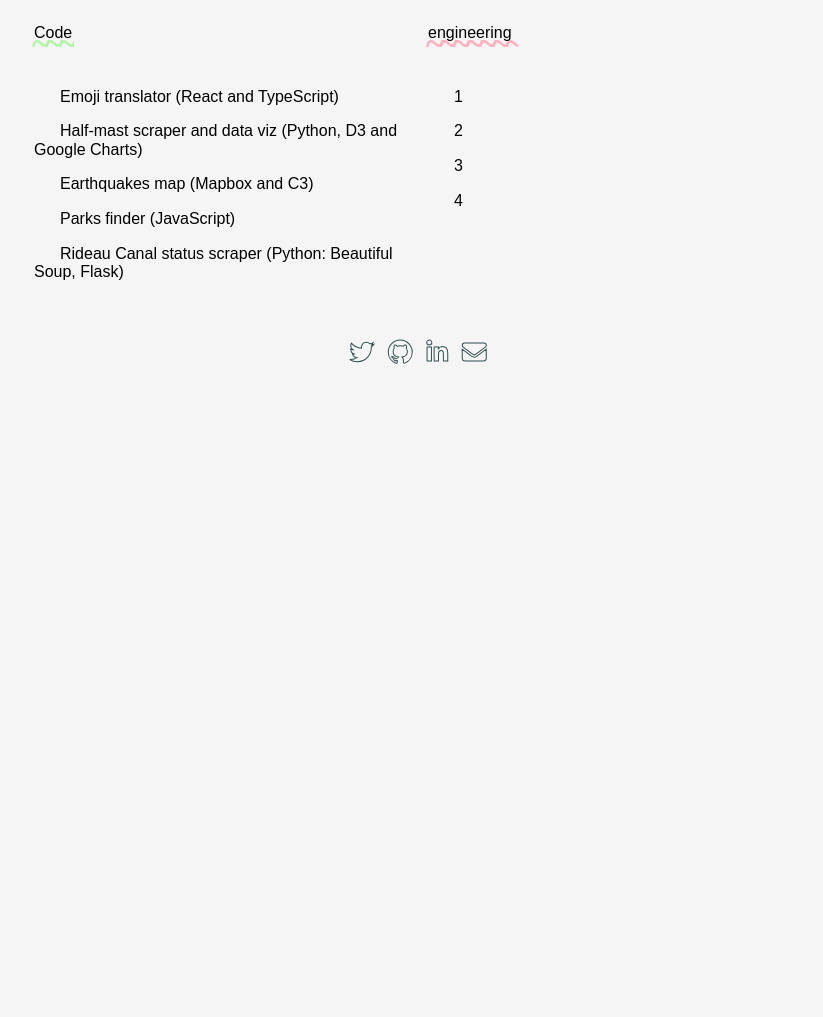
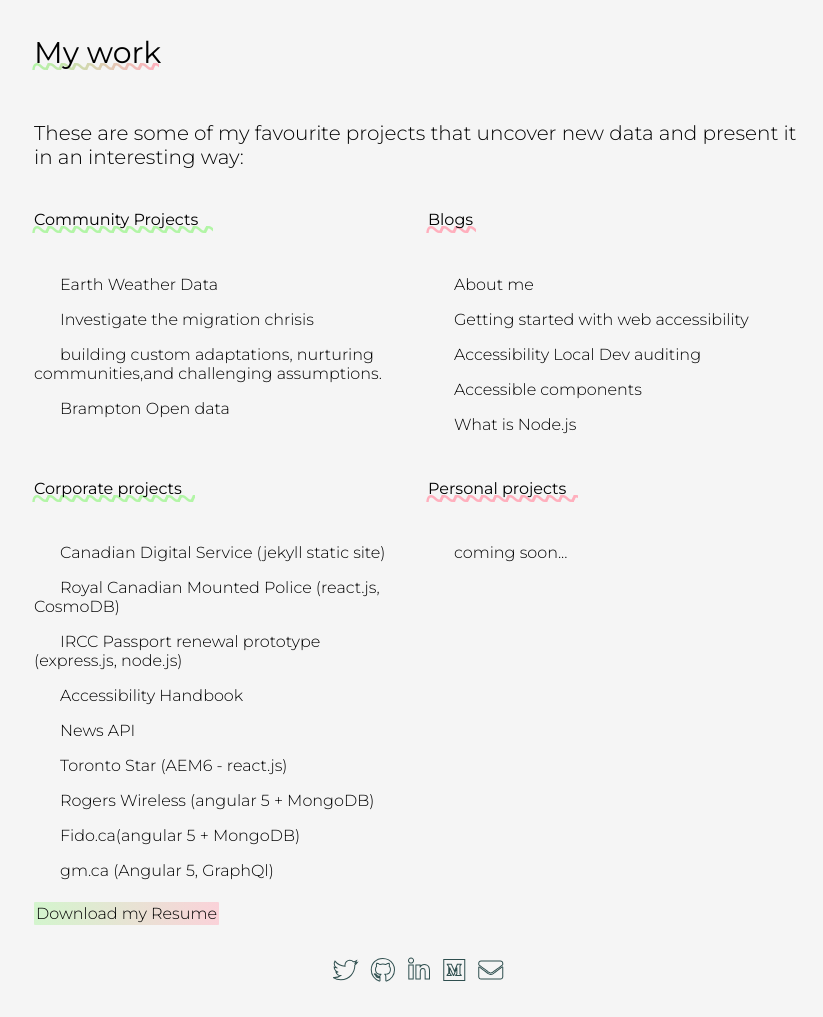
Before and after one commit to khalidelaggan/website, a plain HTML site: page index.html in a window 1280 px wide. Shown: the part 734-1751 px from the top of the page, without its empty margins (222-1045 px from the left). Before the commit the page ends 1133 px from the top, so only its background shows below. Drawn offline with Linux system fonts and the light colour scheme.

Commit message:
Updated my content

```diff
--- a/index.html
+++ b/index.html
@@ -1,74 +1,115 @@
-<!DOCTYPE html>
-<html lang="en"><head><meta http-equiv="Content-Type" content="text/html; charset=UTF-8">
+<html lang="en">
+<head>
+<meta http-equiv="Content-Type" content="text/html; charset=UTF-8">
     <meta name="viewport" content="width=device-width, initial-scale=1.0">
     <meta http-equiv="X-UA-Compatible" content="ie=edge">
-    <title>Khalid El Aggan : developer + technologist</title>
+    <meta property="og:type" content="article" />
+    <meta property="og:title" content="Khalid elaggan personal website" />
+    <meta property="og:description" content="I love to use technology to make things useful and accessible" />
+    <title>Khalid ElAggan - personal website</title>
     <link rel="stylesheet" href="./assets/style.css">
     <link rel="shortcut icon" href="" type="image/x-icon">
     <link rel="icon" href="" type="image/x-icon">
     <link rel="stylesheet" href="./assets/css">
     <link rel="stylesheet" href="./assets/all.css">
-  <script style="display: none;">var tvt = tvt || {}; tvt.captureVariables = function(a){for(var b=
-new Date,c={},d=Object.keys(a||{}),e=0,f;f=d[e];e++)if(a.hasOwnProperty(f)&&"undefined"!=typeof a[f])try{var g=[];c[f]=JSON.stringify(a[f],function(a,b){try{if("function"!==typeof b){if("object"===typeof b&&null!==b){if(b instanceof HTMLElement||b instanceof Node||-1!=g.indexOf(b))return;g.push(b)}return b}}catch(H){}})}catch(l){}a=document.createEvent("CustomEvent");a.initCustomEvent("TvtRetrievedVariablesEvent",!0,!0,{variables:c,date:b});window.dispatchEvent(a)};window.setTimeout(function() {tvt.captureVariables({'dataLayer.hide': (function(a){a=a.split(".");for(var b=window,c=0;c<a.length&&(b=b[a[c]],b);c++);return b})('dataLayer.hide'),'gaData': window['gaData'],'dataLayer': window['dataLayer']})}, 2000);</script></head>
+    <link rel="stylesheet" href="https://fonts.googleapis.com/css?family=Inconsolata:400,700|Montserrat:300,400,600,700">
+    <link rel="stylesheet" href="https://use.fontawesome.com/releases/v5.5.0/css/all.css">
+    <!-- Global site tag (gtag.js) - Google Analytics -->
+    <script async src="https://www.googletagmanager.com/gtag/js?id=UA-40130518-2"></script>
+    <script>
+      window.dataLayer = window.dataLayer || [];
+      function gtag(){dataLayer.push(arguments);}
+      gtag('js', new Date());
+
+      gtag('config', 'UA-40130518-2');
+  </script>
+  </head>
   <body data-gr-c-s-loaded="true">
-    <div class="mainContainer">
+    <header class="mainContainer">
       <div class="top container">
         <h1>Khalid El Aggan</h1>
         <h2 class="tag">developer + technologist</h2>
       </div>
-
       <div class="container middle">
-        <p>Love to tell stories with<br>code and technology.</p>
+        <p>I love to use technology to make things useful and accessible</p>
       </div>
-    </div>
-    <div class="secondContainer">
+    </header>
+    <main class="secondContainer" >
       <div class="container skills">
         <div>
-            <h3 class="squiggle">My work</h3>
+            <h3 class="squiggle">My work </h3>
             <p>These are some of my favourite projects that uncover new data and present it in an interesting way:</p>
             <div class="content">
               <div>
-                <h4 class="squiggle web">Code</h4>
+                <h4 class="squiggle web">Community Projects</h4>
                 <ul class="code">
-                  <li><a target="_blank" class="code" href="http://www.emojify.xyz/">Emoji translator (React and TypeScript)</a></li>
-                  <li><a target="_blank" class="code" href="http://halfmast.ca/">Half-mast scraper and data viz (Python, D3 and Google Charts)</a></li>
-                  <li><a target="_blank" class="code" href="#">Earthquakes map (Mapbox and C3)</a></li>
-                  <li><a target="_blank" class="code" href="http://flow.publivate.ca/index.php?option=com_publivate&amp;view=opine&amp;tmpl=component&amp;id=30&amp;title=parks-finder&amp;lang=en">Parks finder (JavaScript)</a></li>
-                  <li><a target="_blank" class="code" href="http://isthecanalopen.com/">Rideau Canal status scraper (Python: Beautiful Soup, Flask)</a></li>
+                  <li><a target="_blank" class="code" href="https://earth.nullschool.net/#current/wind/surface/level/orthographic=-75.00,0.00,174">Earth Weather Data</a></li>
+                  <li><a target="_blank" class="code" href="http://refugeeflow.world/route/EasternMediterranean">Investigate the migration chrisis</a></li>
+                  <li><a target="_blank" class="code" href="https://www.adaptivedesign.org/">building custom adaptations, nurturing communities,and challenging assumptions. </a></li>
+                  <li><a target="_blank" class="code" href="http://geohub.brampton.ca/pages/data/">Brampton Open data</a></li>
                 </ul>
               </div>
               <div class="journalism">
-                <h4 class="squiggle jrn">engineering</h4>
+                <h4 class="squiggle jrn">Blogs</h4>
                 <ul>
-                  <li><a target="_blank" class="journalism" href="#">1</a></li>
-                  <li><a target="_blank" class="journalism" href="#">2</a></li>
-                  <li><a target="_blank" class="journalism" href="#">3</a></li>
-                  <li><a target="_blank" class="code" href="#">4</a></li>
+                  <li><a target="_blank" class="journalism" href="#">About me</a></li>
+                  <li><a target="_blank" class="journalism" href="https://medium.com/@khalid.elaggan/getting-started-with-accessibility-a11y-2b6b0be06233">Getting started with web accessibility </a></li>
+                  <li><a target="_blank" class="journalism" href="https://medium.com/@khalid.elaggan/accessibility-local-dev-auditing-with-react-axe-and-eslint-plugin-jsx-a11y-df5897994014">Accessibility Local Dev auditing</a></li>
+                  <li><a target="_blank" class="journalism" href="https://medium.com/@khalid.elaggan/accessible-components-strategy-at-sportsnet-744395fdc048">Accessible components</a></li>
+                  <li><a target="_blank" class="journalism" href="https://medium.com/@khalid.cds/what-exactly-is-node-js-e05b65020212">What is Node.js</a></li>
+                </ul>
+              </div>
+
+          </div>
+
+            <div class="content">
+              <div>
+                <h4 class="squiggle web">Corporate projects</h4>
+                <ul class="code">
+                  <li><a target="_blank" class="code" href="https://digital.canada.ca/">Canadian Digital Service (jekyll static site)</a></li>
+                  <li><a target="_blank" class="code" href="https://report-a-scam.cds-snc.ca">Royal Canadian Mounted Police (react.js, CosmoDB)</a></li>
+                  <li><a target="_blank" class="code" href="https://passport-2620.herokuapp.com/en/stop">IRCC Passport renewal prototype (express.js, node.js)</a></li>
+                  <li><a target="_blank" class="code" href="https://digital.canada.ca/a11y/">Accessibility Handbook</a></li>
+                  <li><a target="_blank" class="code" href="https://newsapi.org/">News API</a></li>
+                  <li><a target="_blank" class="code" href="https://www.thestar.com/?redirect=true">Toronto Star (AEM6 - react.js)</a></li>
+                  <li><a target="_blank" class="code" href="https://www.rogers.com/business">Rogers Wireless (angular 5 + MongoDB)</a></li>
+                  <li><a target="_blank" class="code" href="https://www.fido.ca/">Fido.ca(angular 5 + MongoDB)</a></li>
+                  <li><a target="_blank" class="code" href="https://www.gm.ca/en/home.html">gm.ca (Angular 5, GraphQl)</a></li>
+
+                </ul>
+              </div>
+              <div class="journalism">
+                <h4 class="squiggle jrn">Personal projects</h4>
+                <ul>
+                  <li><a target="_blank" class="journalism" href="#">coming soon...</a></li>
                 </ul>
               </div>
           </div>
+          <a class="tag" href="./khalid-elaggan-ircc-resume.pdf" class="squiggle">Download my Resume </a>
+
         </div>
       </div>
-    </div>
+    </main>
 
-    <div class="footer">
-      <a target="_blank" href="https://twitter.com/kelaggan"><i class="fab fa-twitter"></i></a>
-      <a target="_blank" href="https://github.com/khalid.elaggn"><i class="fab fa-github"></i></a>
-      <a target="_blank" href="https://www.linkedin.com/in/kelaggan"><i class="fab fa-linkedin-in"></i></a>
-      <a href="mailto:khalid.elaggan@hotmail.com"><i class="fas fa-envelope"></i></a>
-    </div>
+    <footer class="footer">
+      <a target="_blank" aria-label="Visit my twitter account" href="https://twitter.com/elaggank"><i aria-hidden="true" class="fab fa-twitter"></i></a>
+      <a target="_blank" aria-label="Visit my Github code adventure" href="https://github.com/khalidelaggan"><i aria-hidden="true" class="fab fa-github"></i></a>
+      <a target="_blank" aria-label="Visit my job profile on Linkdin" href="https://www.linkedin.com/in/khalidelaggan"><i aria-hidden="true" class="fab fa-linkedin-in"></i></a>
+      <a target="_blank" aria-label="Visit my blog posts on medium" href="https://medium.com/@khalid.elaggan"><i aria-hidden="true" class="fab fa-medium"></i></a>
+      <a target="_blank" aria-label="Send me a personal email" href="mailto:khalid.elaggan@hotmail.com"><i aria-hidden="true" class="fas fa-envelope"></i></a>
+    </footer>
 
     <div class="fixedContainer">
       <div class="fixed fixedImage">
-        <img src="./assets/arrow.svg">
+        <img role="none" src="./assets/arrow.svg">
       </div>
 
       <div class="fixed fixed2">
-        <img src="./assets/ink.svg">
+        <img role="none" src="./assets/startup.svg">
       </div>
 
       <div class="fixed fixed3">
-        <img src="./assets/pencil.svg">
+        <img role="none" src="./assets/pencil.svg">
       </div>
     </div>
 
@@ -77,4 +118,5 @@ new Date,c={},d=Object.keys(a||{}),e=0,f;f=d[e];e++)if(a.hasOwnProperty(f)&&"und
   Illustration by Khalid El Aggan
   Code and pencil icons by FontAwesome -->
 
-</body></html>
+</body>
+</html>
```
